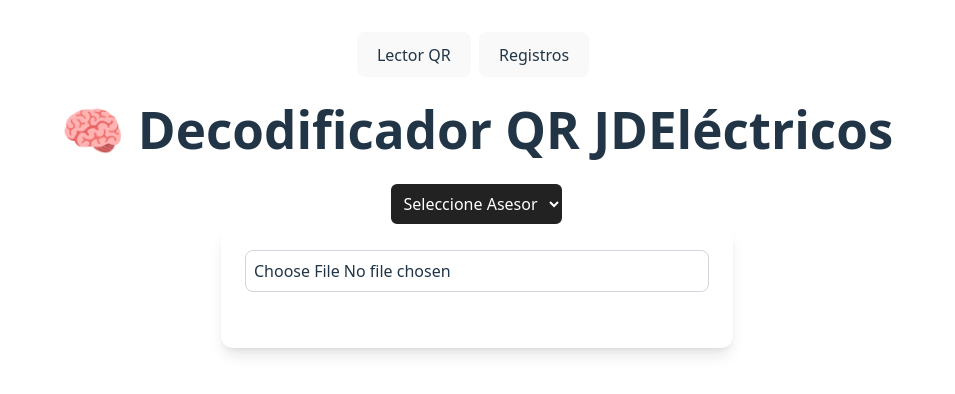
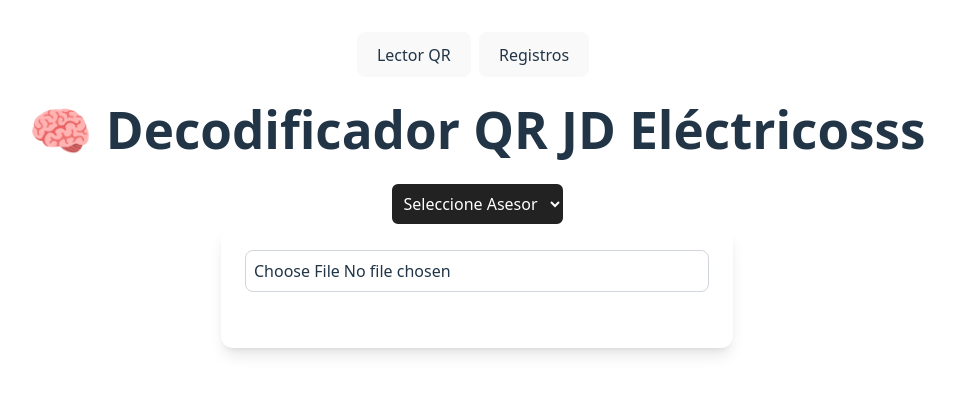
Before and after one commit to Abic26/test-front-qr, a Vue app: page / in a window 1280 px wide. Shown: the top 394 px of the page, without its empty margins (163-1118 px from the left). Built offline with nearby package versions, Linux system fonts and the light colour scheme.

Commit message:
new test

```diff
--- a/src/components/qrlector.vue
+++ b/src/components/qrlector.vue
@@ -1,7 +1,7 @@
 <template>
   <div class="min-h-screen flex flex-col items-center p-4 sm:p-6">
     <h1 class="text-xl sm:text-2xl font-bold mb-4 sm:mb-6 text-center">
-      🧠 Decodificador QR JDEléctricos
+      🧠 Decodificador QR JD Eléctricosss
     </h1>
     <select
       v-model="selectedUser"
```
